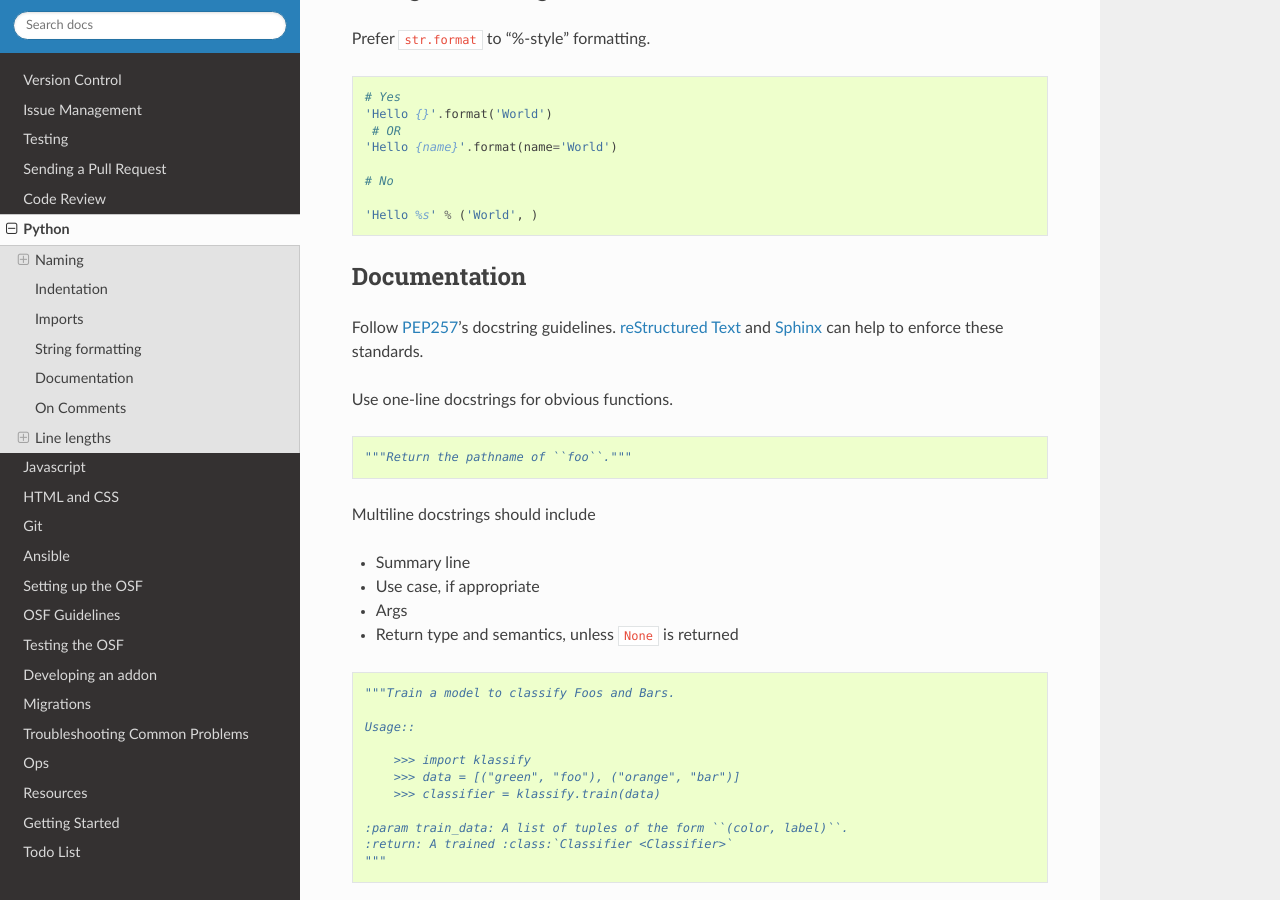
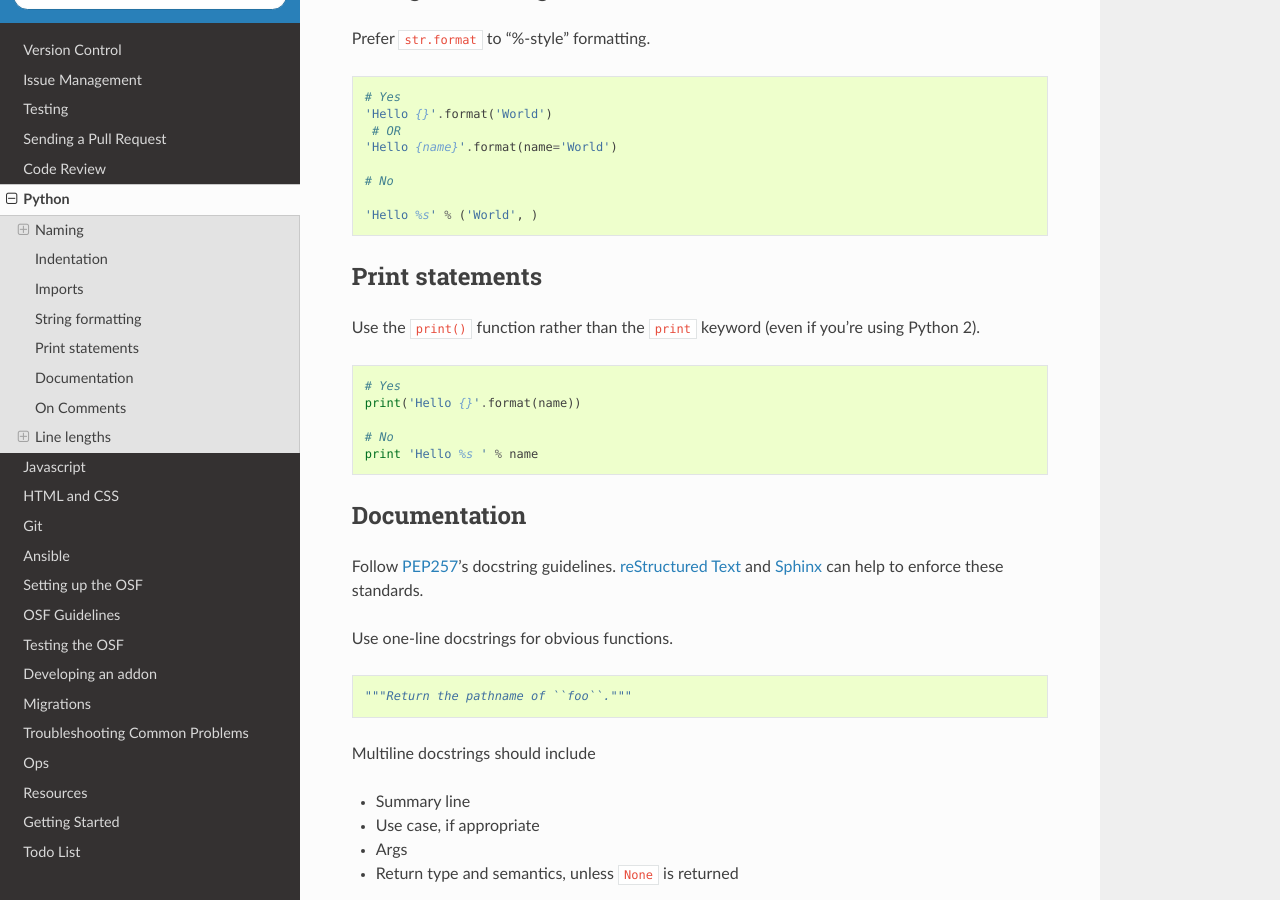
Before and after one commit to CenterForOpenScience/COSDev, a Sphinx documentation site: the page built from docs/style_guides/python.rst, in a window 1280 px wide and 900 px high, scrolled down 2556 px. Built offline with Sphinx 7.4.7 and the Read the Docs theme 2.0.0, drawn with Linux system fonts in a browser that asks for light colours.

Commit message:
Prefer the print() function over print keyword

```diff
--- a/docs/style_guides/python.rst
+++ b/docs/style_guides/python.rst
@@ -132,6 +132,19 @@ Prefer ``str.format`` to "%-style" formatting.
 
     'Hello %s' % ('World', )
 
+Print statements
+****************
+
+Use the ``print()`` function rather than the ``print`` keyword (even if you're using Python 2).
+
+.. code-block:: python
+
+    # Yes
+    print('Hello {}'.format(name))
+
+    # No
+    print 'Hello %s ' % name
+
 Documentation
 *************
 
```
